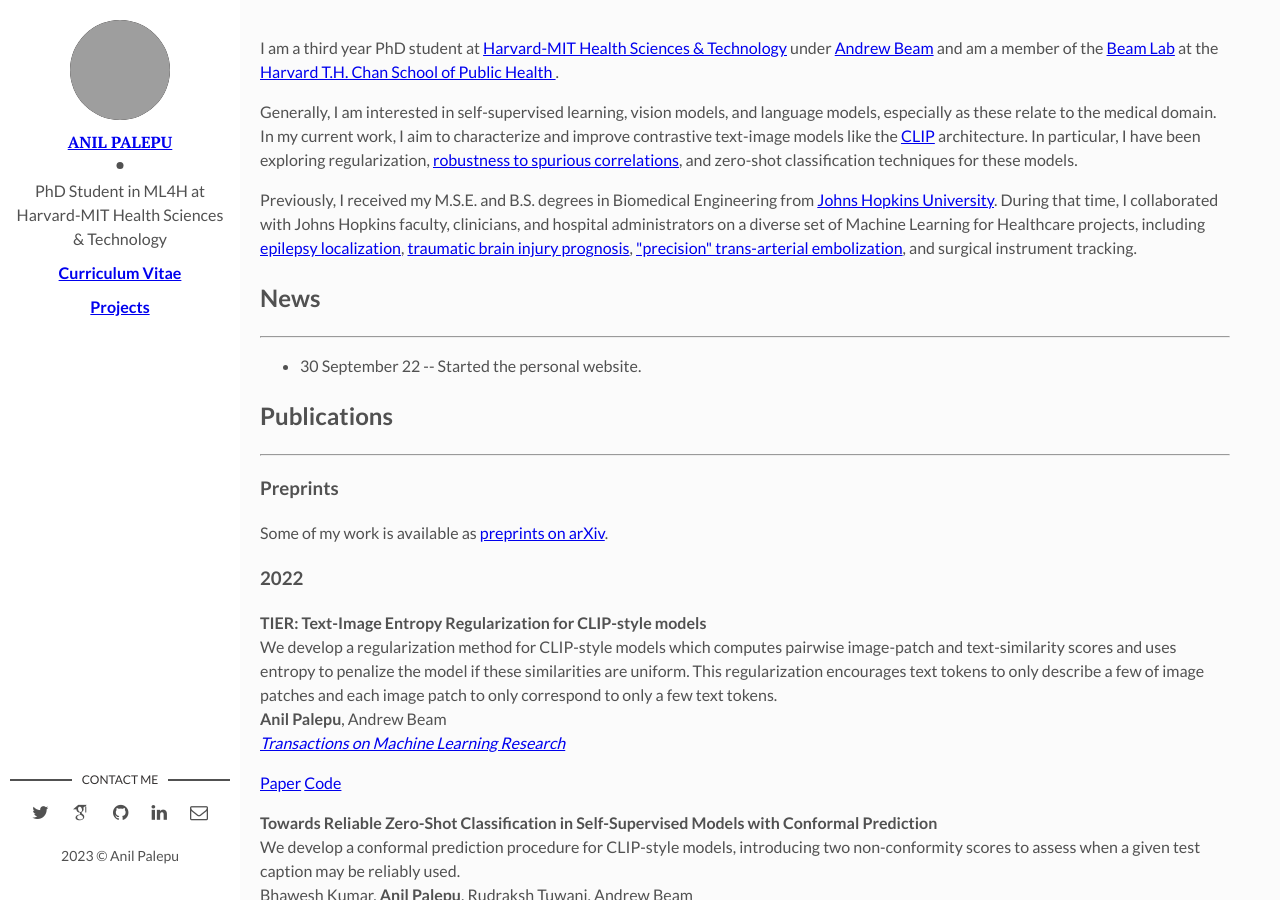
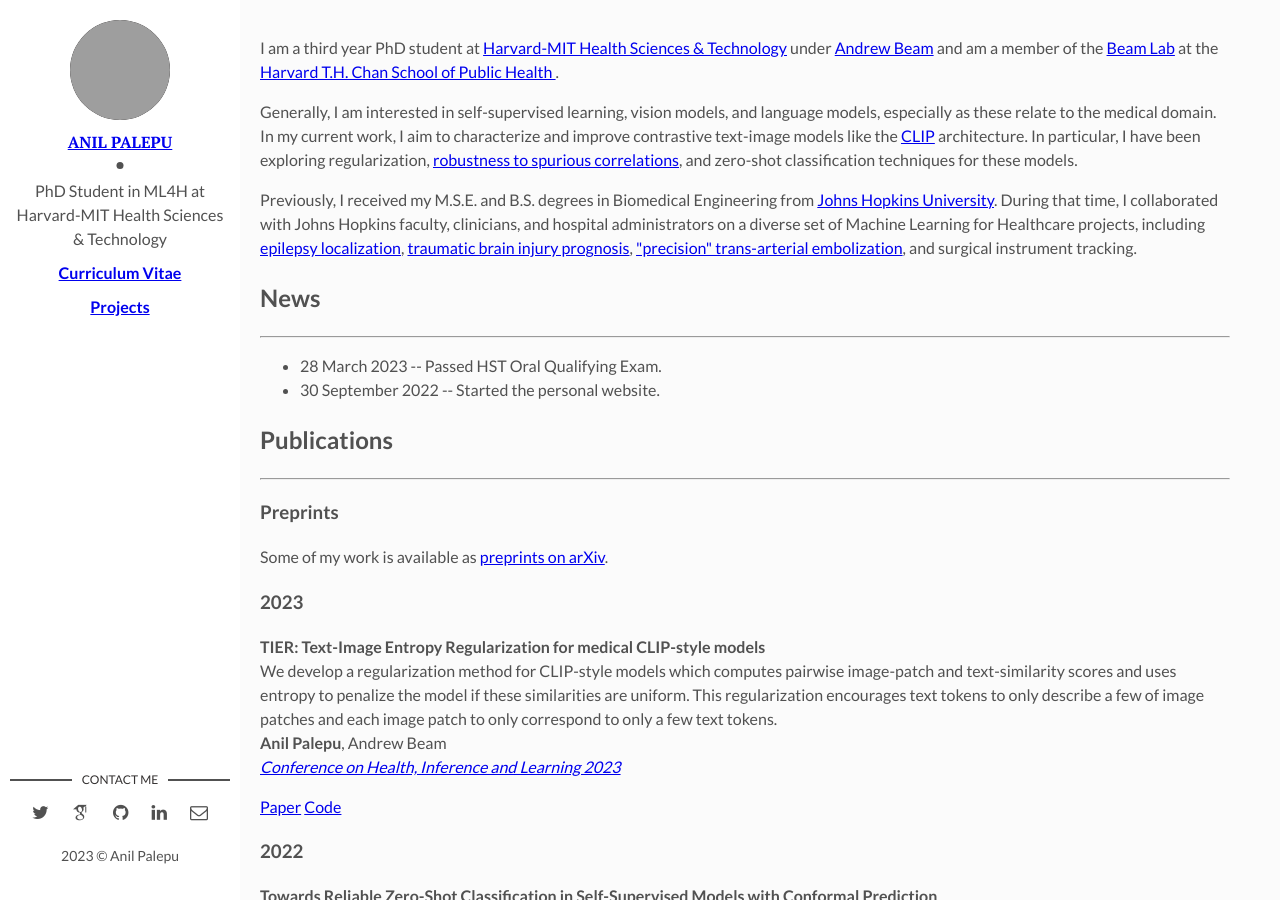
Before and after one commit to apalepu13/apalepu13.GitHub.io, a Jekyll site: the page built from index.html, in a window 1280 px wide and 900 px high. Built offline with Jekyll 4.4.1, drawn with Linux system fonts in a browser that asks for light colours; nearby versions of some CDN libraries; some web fonts are replaced; the list of posts is cut into pages by our own code; grey boxes are pictures that could not be loaded.

Commit message:
Updated TIER 2023 and qualifying exam

```diff
--- a/index.html
+++ b/index.html
@@ -20,7 +20,8 @@ layout: main
           <hr>
           <p>
             <ul class="nav nav-pills nav-stacked">
-            <li> 30 September 22 -- Started the personal website.</li>
+            <li> 28 March 2023 -- Passed HST Oral Qualifying Exam.</li>
+            <li> 30 September 2022 -- Started the personal website.</li>
             </ul>
           </p>
         </div>
@@ -33,22 +34,22 @@ layout: main
           Some of my work is available as
           <a href="https://arxiv.org/a/palepu_a_1.html">preprints on arXiv</a>.
           </p>
-          <h3>2022</h3><p>
-            <strong> TIER: Text-Image Entropy Regularization for CLIP-style models</strong>
+            <h3>2023</h3><p>
+            <strong> TIER: Text-Image Entropy Regularization for medical CLIP-style models</strong>
             <br>
             We develop a regularization method for CLIP-style models which computes pairwise image-patch and text-similarity scores and uses entropy to penalize the model if these similarities are uniform. This regularization encourages text tokens to only describe a few of image patches and each image patch to only correspond to only a few text tokens.
               <br>
             <strong>Anil Palepu</strong>,  Andrew Beam
             <br>
-            <a href="https://www.jmlr.org/tmlr/"><em>Transactions on Machine Learning Research</em></a>
+            <a href="https://www.chilconference.org"><em>Conference on Health, Inference and Learning 2023</em></a>
             <div class="btn-group-xs">
-              <a href="/papers/TIER2022.pdf"
+              <a href="/papers/TIER2023.pdf"
               class="btn btn-default">Paper</a>
               <a href="https://github.com/apalepu13/TIER_Regularized_CLIP"
               class="btn btn-default">Code</a>
             </div>
           </p>
-            <p>
+          <h3>2022</h3><p>
             <strong> Towards Reliable Zero-Shot Classification in Self-Supervised Models with Conformal Prediction</strong>
             <br>
             We develop a conformal prediction procedure for CLIP-style models, introducing two non-conformity scores to assess when a given test caption may be reliably used.
```
Also changed, not shown: 1 other file.
